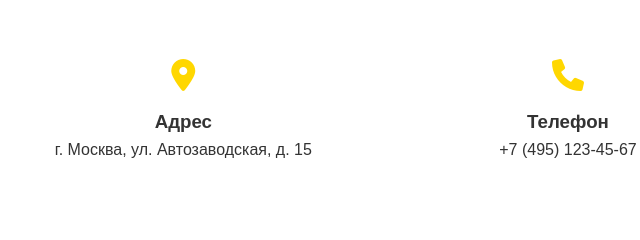
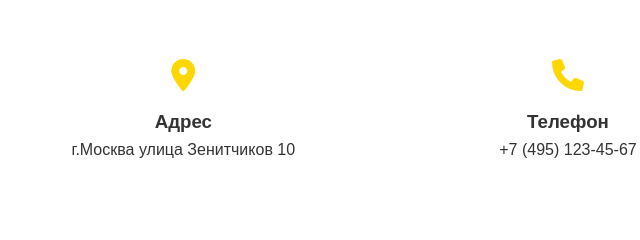
Before and after one commit to Ev0zA/sait, a plain HTML site: page index.html in a window 1280 px wide. Shown: the part 2860-3100 px from the top of the page, 72-712 px from the left. Drawn offline with Linux system fonts and the light colour scheme.

Commit message:
sgsdfbaht

```diff
--- a/index.html
+++ b/index.html
@@ -393,7 +393,7 @@
                 <div class="contact-card">
                     <i class="fas fa-map-marker-alt"></i>
                     <h3>Адрес</h3>
-                    <p>г. Москва, ул. Автозаводская, д. 15</p>
+                    <p>г.Москва улица Зенитчиков 10</p>
                 </div>
                 <div class="contact-card">
                     <i class="fas fa-phone"></i>
```
